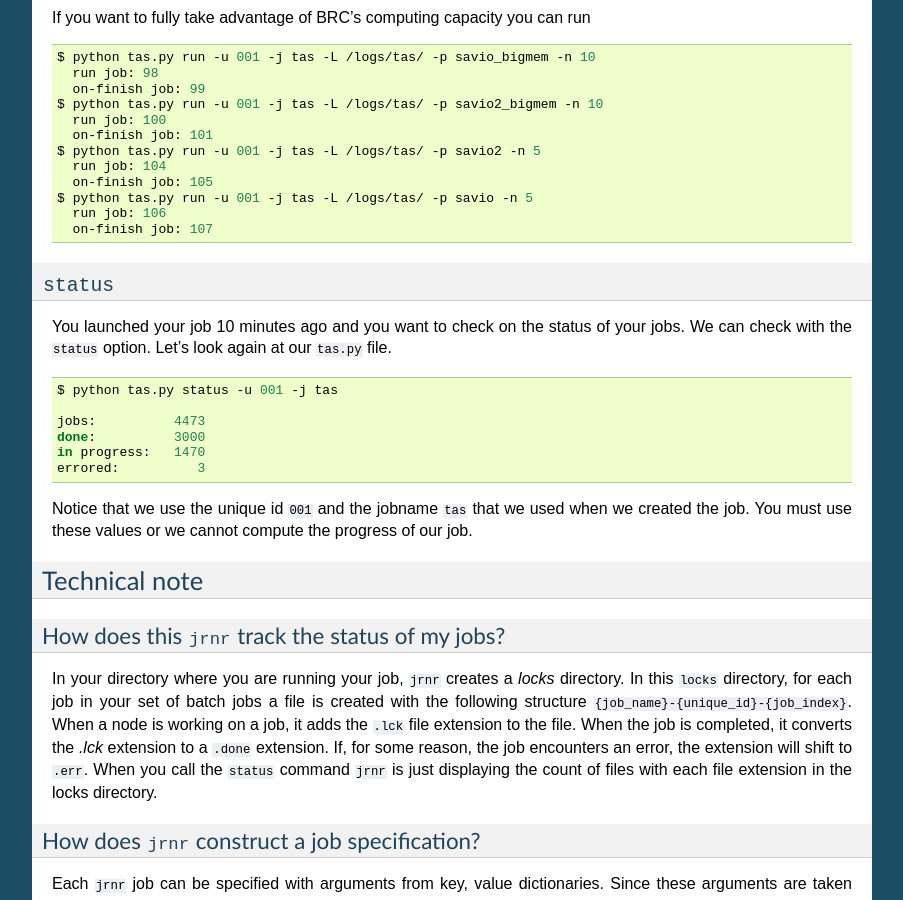
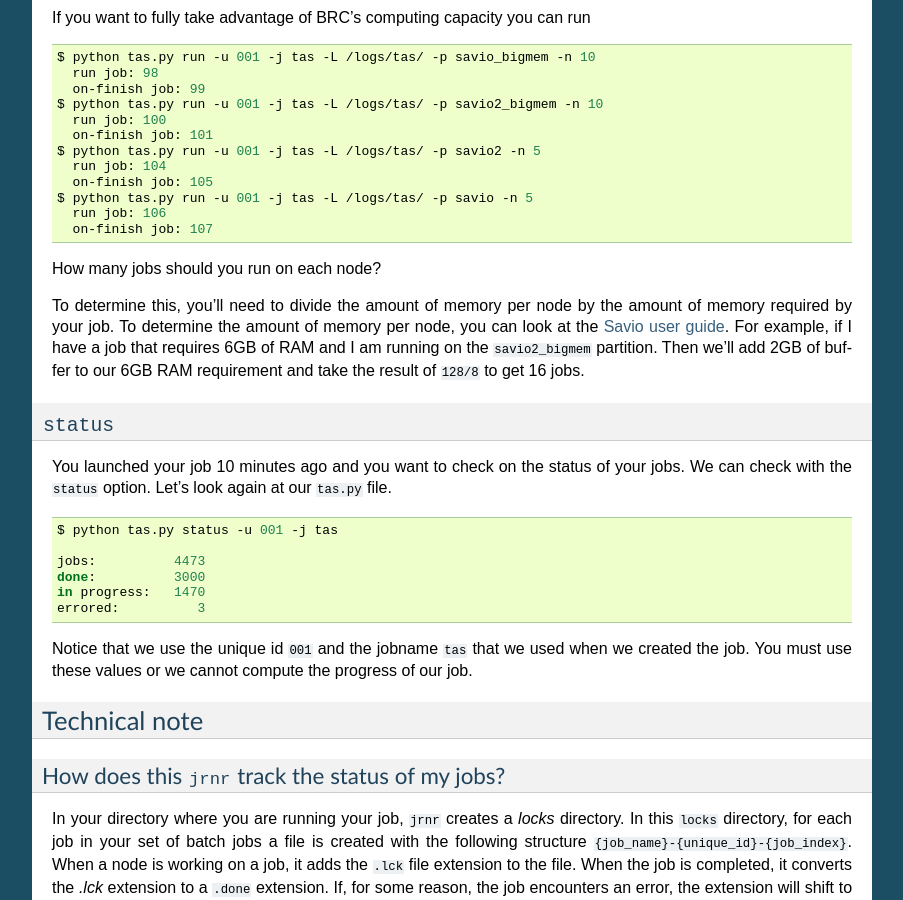
Before and after one commit to ClimateImpactLab/jrnr, a Sphinx documentation site: the page built from docs/usage.rst, in a window 1280 px wide and 900 px high, scrolled down 2162 px. Shown: the whole window, without its empty margins (198-1101 px from the left). Built offline with Sphinx 7.4.7, drawn with Linux system fonts in a browser that asks for light colours; pages that are not in the unit, such as notebooks, are missing from menus; the version number is read from the project's files by our own code; some of the changed text lies outside the part shown.

Commit message:
update number of jobs

```diff
--- a/docs/usage.rst
+++ b/docs/usage.rst
@@ -54,8 +54,8 @@
 
 
 
-Running your job
-~~~~~~~~~~~~~~~~
+Running your job in batch mode
+~~~~~~~~~~~~~~~~~~~~~~~~~~~~~~
 
 The ``slurm_runner`` decorator function in ``jrnr`` acts as a wrapper around your main function. Make sure that above your main function you have added ``@slurm_runner()``. With this enabled, you can use the command line to launch your jobs on the `slurm workload manager <https://slurm.schedmd.com/>`_.
 
@@ -139,6 +139,11 @@
 
 
 
+How many jobs should you run on each node?
+
+To determine this, you'll need to divide the amount of memory per node by the amount of memory required by your job. To determine the amount of memory per node, you can look at the `Savio user guide <http://research-it.berkeley.edu/services/high-performance-computing/user-guide/savio-user-guide>`_. For example, if I have a job that requires 6GB of RAM and I am running on the ``savio2_bigmem`` partition. Then we'll add 2GB of buffer to our 6GB RAM requirement and take the result of ``128/8`` to get 16 jobs.
+
+
 ``status``
 ~~~~~~~~~~
 
```
